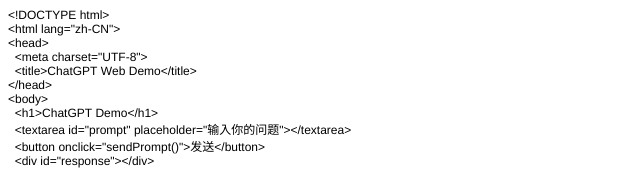
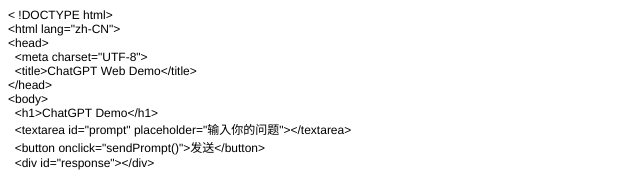
Before and after one commit to Gloria-Wgy/chatgpt-web-demo, a plain HTML site: page index.html in a window 1280 px wide. Shown: the top 179 px of the page, 0-640 px from the left. Drawn offline with Linux system fonts and the light colour scheme.

Commit message:
Add files via upload

```diff
--- a/index.html
+++ b/index.html
@@ -10,10 +10,11 @@
     p.p1 {margin: 0.0px 0.0px 0.0px 0.0px; font: 12.0px Helvetica; -webkit-text-stroke: #000000}
     p.p2 {margin: 0.0px 0.0px 0.0px 0.0px; font: 12.0px Helvetica; -webkit-text-stroke: #000000; min-height: 14.0px}
     span.s1 {font-kerning: none}
+    span.s2 {font: 12.0px 'PingFang SC'; font-kerning: none}
   </style>
 </head>
 <body>
-<p class="p1"><span class="s1">&lt;!DOCTYPE html&gt;</span></p>
+<p class="p1"><span class="s1">&lt; !DOCTYPE html&gt;</span></p>
 <p class="p1"><span class="s1">&lt;html lang="zh-CN"&gt;</span></p>
 <p class="p1"><span class="s1">&lt;head&gt;</span></p>
 <p class="p1"><span class="s1"><span class="Apple-converted-space">  </span>&lt;meta charset="UTF-8"&gt;</span></p>
@@ -21,8 +22,8 @@
 <p class="p1"><span class="s1">&lt;/head&gt;</span></p>
 <p class="p1"><span class="s1">&lt;body&gt;</span></p>
 <p class="p1"><span class="s1"><span class="Apple-converted-space">  </span>&lt;h1&gt;ChatGPT Demo&lt;/h1&gt;</span></p>
-<p class="p1"><span class="s1"><span class="Apple-converted-space">  </span>&lt;textarea id="prompt" placeholder="输入你的问题"&gt;&lt;/textarea&gt;</span></p>
-<p class="p1"><span class="s1"><span class="Apple-converted-space">  </span>&lt;button onclick="sendPrompt()"&gt;发送&lt;/button&gt;</span></p>
+<p class="p1"><span class="s1"><span class="Apple-converted-space">  </span>&lt;textarea id="prompt" placeholder="</span><span class="s2">输入你的问题</span><span class="s1">"&gt;&lt;/textarea&gt;</span></p>
+<p class="p1"><span class="s1"><span class="Apple-converted-space">  </span>&lt;button onclick="sendPrompt()"&gt;</span><span class="s2">发送</span><span class="s1">&lt;/button&gt;</span></p>
 <p class="p1"><span class="s1"><span class="Apple-converted-space">  </span>&lt;div id="response"&gt;&lt;/div&gt;</span></p>
 <p class="p2"><span class="s1"></span><br></p>
 <p class="p1"><span class="s1"><span class="Apple-converted-space">  </span>&lt;script&gt;</span></p>
```
